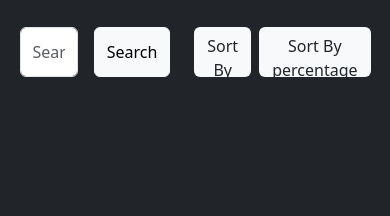
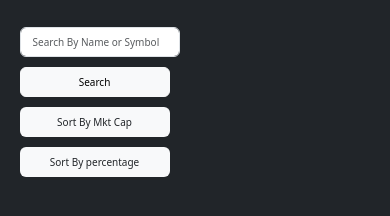
Before and after one commit to shubham1upadhyay/CryptoTable, a plain HTML site: page index.html in a window 390 px wide. Drawn offline with nearby package versions, Linux system fonts and the light colour scheme; no server answers.

Commit message:
code updated

```diff
--- a/index.html
+++ b/index.html
@@ -11,11 +11,11 @@
 </head>
 <body class="bg-dark">
       <div class="parent">
-          <div class="d-flex">
+          <div class="form">
           <input class="form-control" type="text" name="search" id="searchInput" placeholder="Search By Name or Symbol">
-          <button onclick="search()" class="btn btn-light mx-3" id="search">Search</button>
-          <button onclick="sortByMktCap()" class="btn bg-light mx-2">Sort By Mkt Cap</button>
-          <button onclick="sortByPercentage()" class="btn bg-light">Sort By percentage</button>
+          <button onclick="search()" class="sort_btn btn btn-light" id="search">Search</button>
+          <button onclick="sortByMktCap()" class="sort_btn btn bg-light">Sort By Mkt Cap</button>
+          <button onclick="sortByPercentage()" class="btn sort_btn bg-light">Sort By percentage</button>
           </div>
 
           <!-- table -->
--- a/makeup.css
+++ b/makeup.css
@@ -1,14 +1,41 @@
 .parent{width:100%;margin-top: 2%;padding:5%;}
-input{height: 50px;}
-button{width:250px;height: 50px;}
+.form{
+    display:flex;
+    flex-wrap: nowrap;
+    justify-content: space-around;
+    flex-direction: row;
+}
+input, button{
+    height:45px;
+}
+.sort_btn{
+    width:250px;
+}
+.btn{
+    margin-left:10px;
+}
+@media screen and (max-width:500px) {
 
-
-@media screen and (max-width:425px) {
-
-   .table{
-        width:100px;
+   table{
         font-size: 8px;
-        margin-left:-16px;
+        margin-left:-20px;
+        text-align: left;
+    }
+    .form{
+        flex-direction: column;
+    }
+    .form button{
+        width:150px;
+        margin-left:0px;
+        height:30px;
+        font-size:10px;
+        margin-top:10px;
+    }
+    .form input{
+        width:160px;
+        font-size:10px;
+        height:30px;
+        margin-left:0px;
     }
 }
 td{
```
